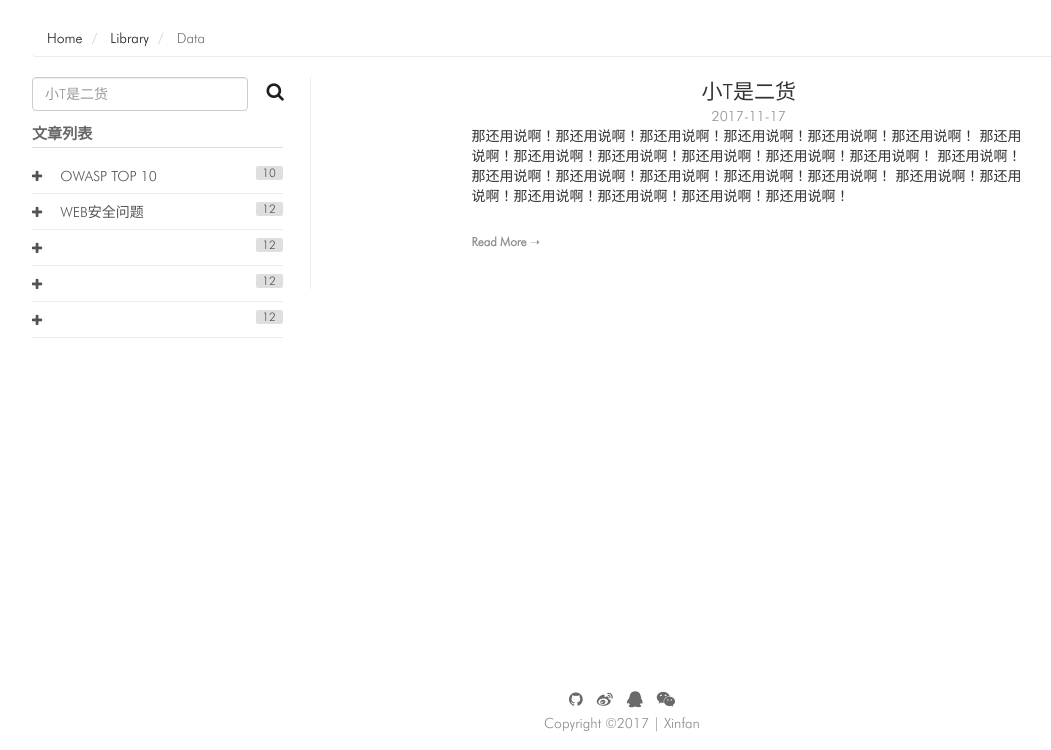
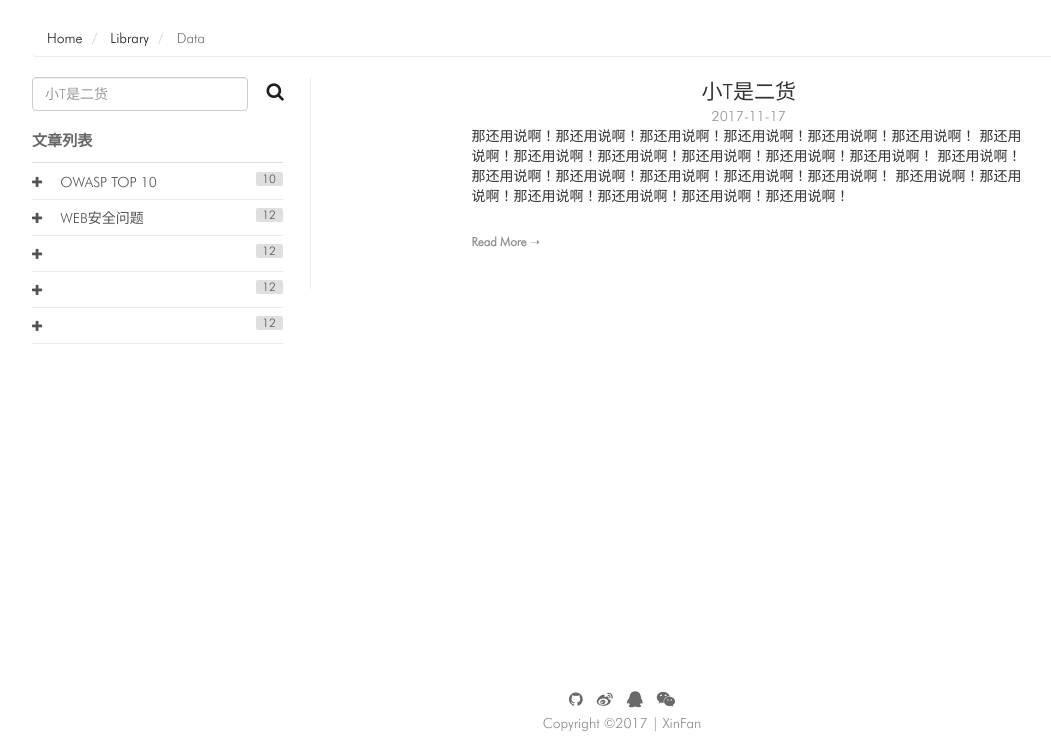
Before and after one commit to nireus1997/mysite, a Django app: page / in a window 1280 px wide. Shown: the part 50-800 px from the top of the page, without its empty margins (18-1069 px from the left). Run offline with Django 3.2, Linux system fonts and the light colour scheme; some libraries are stand-ins or nearby versions.

Commit message:
修正foot
修正foot

```diff
--- a/mysite/HomePage/templates/foot.html
+++ b/mysite/HomePage/templates/foot.html
@@ -7,7 +7,7 @@
   </div>
   <div>
     <p align="center" style="margin-top: 3px;color:#878B91;">
-        Copyright &copy;2017 | Xinfan
+        Copyright &copy;2017 | XinFan
     </p>
   </div>
 </footer>
--- a/mysite/static/src/css/mysite.css
+++ b/mysite/static/src/css/mysite.css
@@ -198,10 +198,10 @@ article * {
 }
 
 .article-list-head {
-  margin:0 0 10px 0;
+  margin:0 0 1px 0;
   font-weight: 700;
   font-size: 1.07692em;
-  line-height: 1.71429;
+  line-height: 2.71429;
   color: #666666;
   text-transform: uppercase;
   border-bottom: 1px solid #dfdfdf
```
